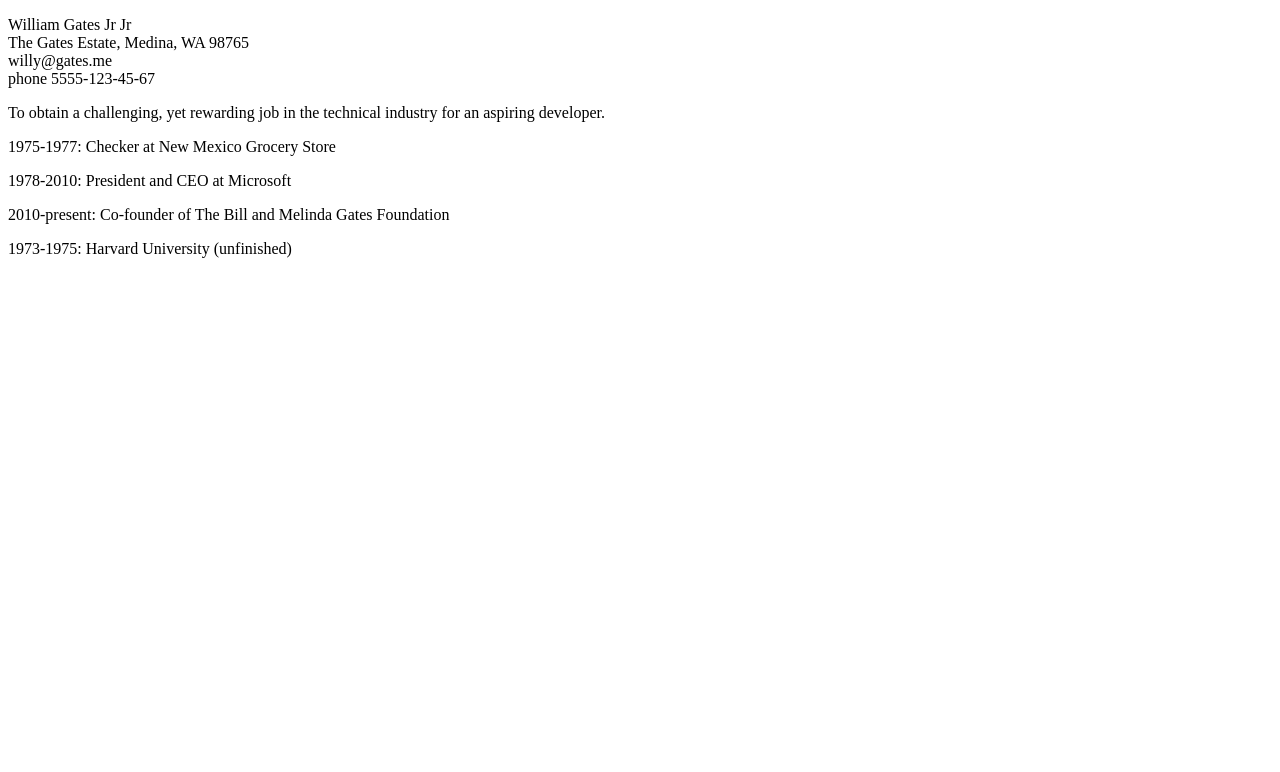
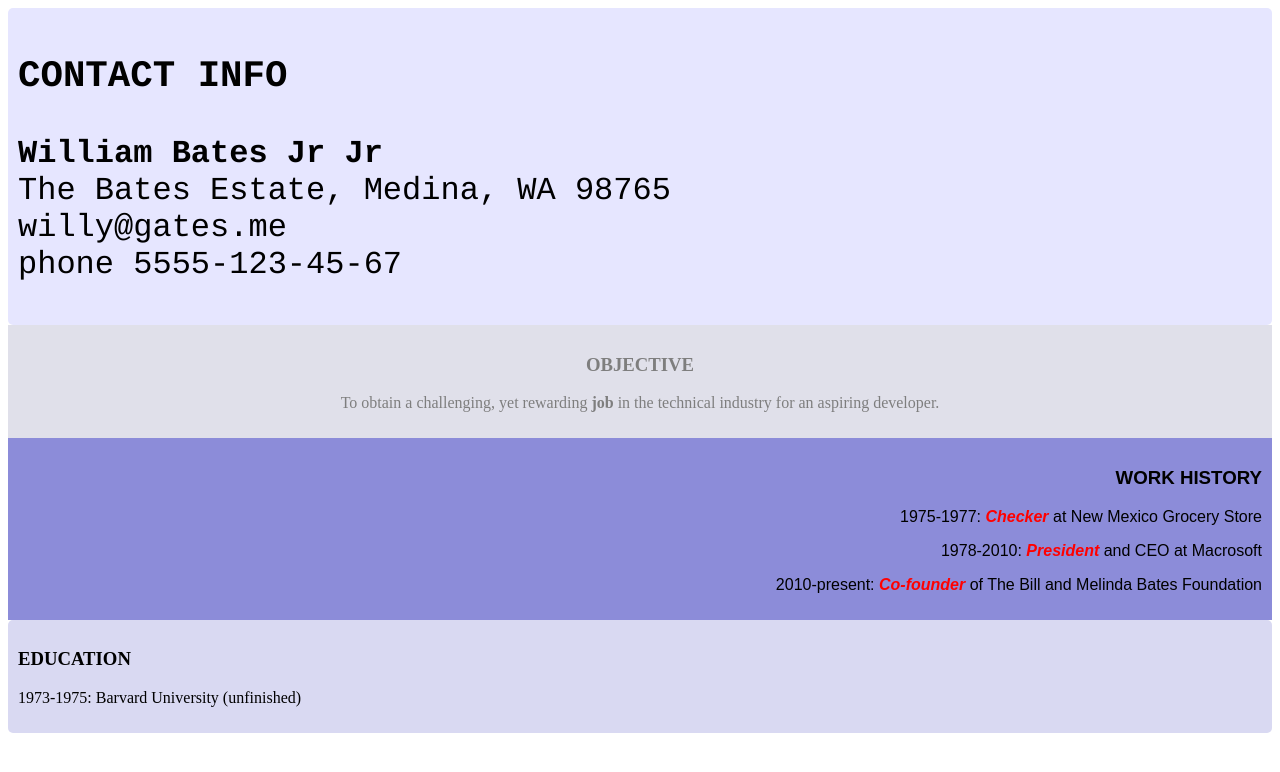
Before and after one commit to klotsa/resume, a plain HTML site: page index.html in a window 1280 px wide. Drawn offline with Linux system fonts and the light colour scheme.

Commit message:
add colors, css styling, fonts

```diff
--- a/css/styles.css
+++ b/css/styles.css
@@ -0,0 +1,41 @@
+.contact {
+
+  background-color: #e6e6ff;
+  border-radius: 5px;
+  padding: 10px;
+  font-family: Courier, "Lucida Console", monospace;
+  font-size: 2em;
+
+}
+
+.objective {
+  background-color: #c2c2d6;
+  opacity:0.5;
+  text-align: center;
+  padding: 10px;
+}
+
+.jobs {
+  background-color: #8c8cd9;
+  font-family: arial;
+  text-align: right;
+  padding: 10px;
+}
+
+.education {
+
+  font-size: 1em;
+  border-radius: 5px;
+  background-color: #d9d9f2;
+  padding: 10px;
+}
+
+.bold {
+  font-weight: bold;
+}
+
+.job {
+  font-style: italic;
+  color: red;
+  font-weight: 600;
+}
--- a/index.html
+++ b/index.html
@@ -8,25 +8,29 @@
 
   <body>
     <div class="contact">
-      <p> <span class="bold">William Gates Jr Jr</span><br>
-        The Gates Estate, Medina, WA 98765<br>
+      <h3>CONTACT INFO</h3>
+      <p> <span class="bold">William Bates Jr Jr</span><br>
+        The Bates Estate, Medina, WA 98765<br>
         willy@gates.me<br>
         phone 5555-123-45-67
       </p>
     </div>
 
     <div class="objective">
+      <h3>OBJECTIVE</h3>
       <p>To obtain a challenging, yet rewarding <span class="bold">job</span> in the technical industry for an aspiring developer.</p>
     </div>
 
     <div class="jobs">
+      <h3>WORK HISTORY</h3>
       <p>1975-1977:  <span class="job">Checker</span> at New Mexico Grocery Store<p>
-      <p>1978-2010:  <span class="job">President</span> and CEO at Microsoft<p>
-      <p>2010-present:  <span class="job">Co-founder</span> of The Bill and Melinda Gates Foundation</p>
+      <p>1978-2010:  <span class="job">President</span> and CEO at Macrosoft<p>
+      <p>2010-present:  <span class="job">Co-founder</span> of The Bill and Melinda Bates Foundation</p>
     </div>
 
     <div class="education">
-      <p>1973-1975:  Harvard University (unfinished)</p>
+      <h3>EDUCATION</h3>
+      <p>1973-1975:  Barvard University (unfinished)</p>
     </div>
 
   </body>
```
